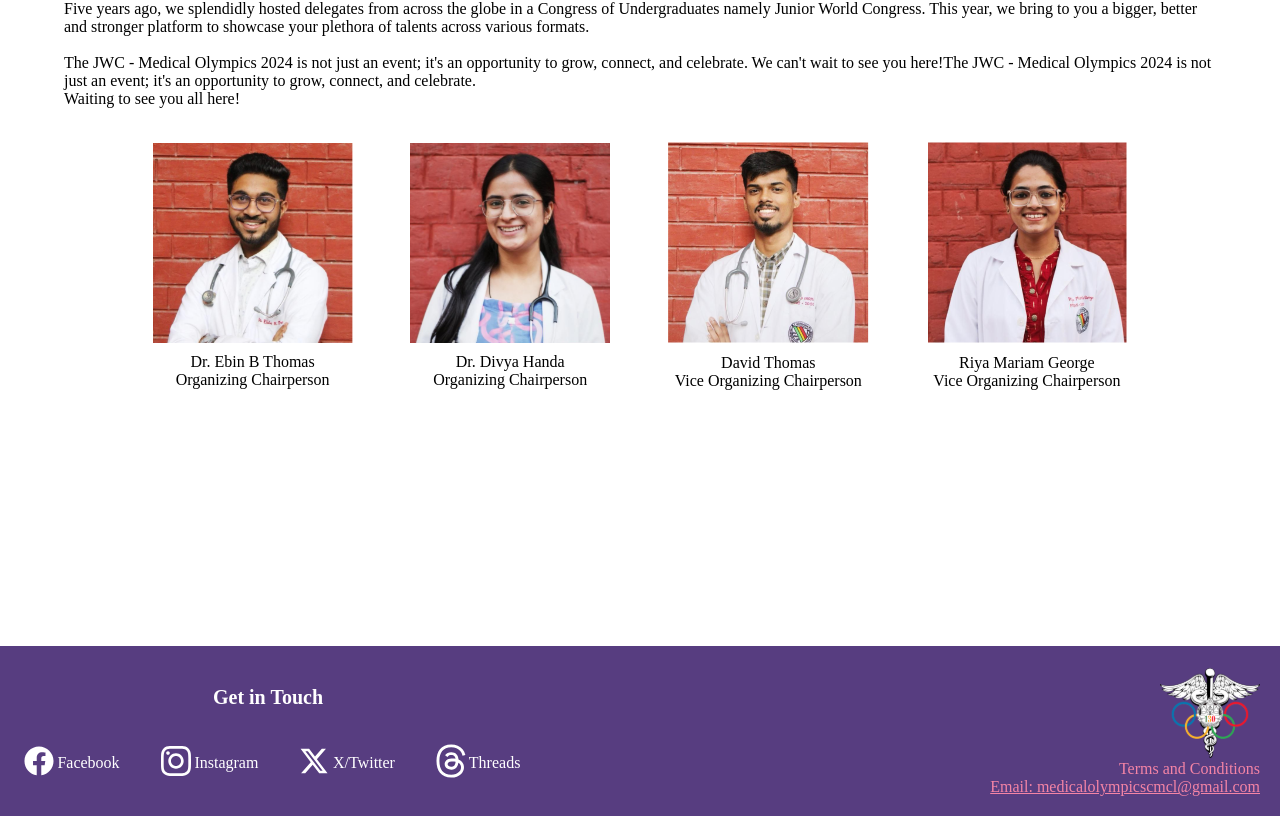
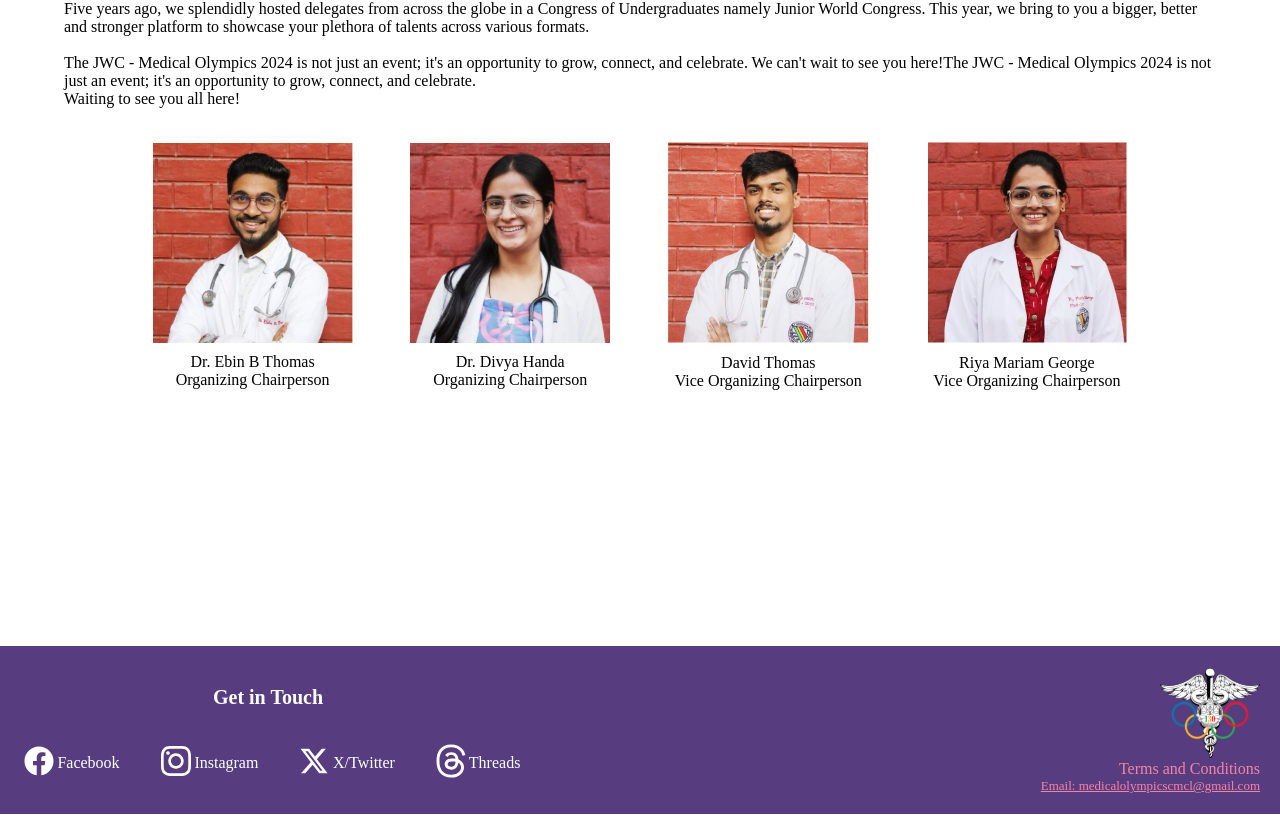
Before and after one commit to shubhbansal9/jwc-website, a React (Create React App) app: page /about in a window 1280 px wide. Shown: the part 2973-3789 px from the top of the page. Built offline with nearby package versions, Linux system fonts and the light colour scheme.

Commit message:
minor changes

```diff
--- a/src/components/footer.css
+++ b/src/components/footer.css
@@ -27,6 +27,8 @@
   }
   .email-hyperlink{
     color:#F484A5;
+    font-size: small;
+    white-space: nowrap;
   }
   /* Adjust the styling for the footer-left, footer-middle, and footer-right elements as needed */
   .footer-left,
```
